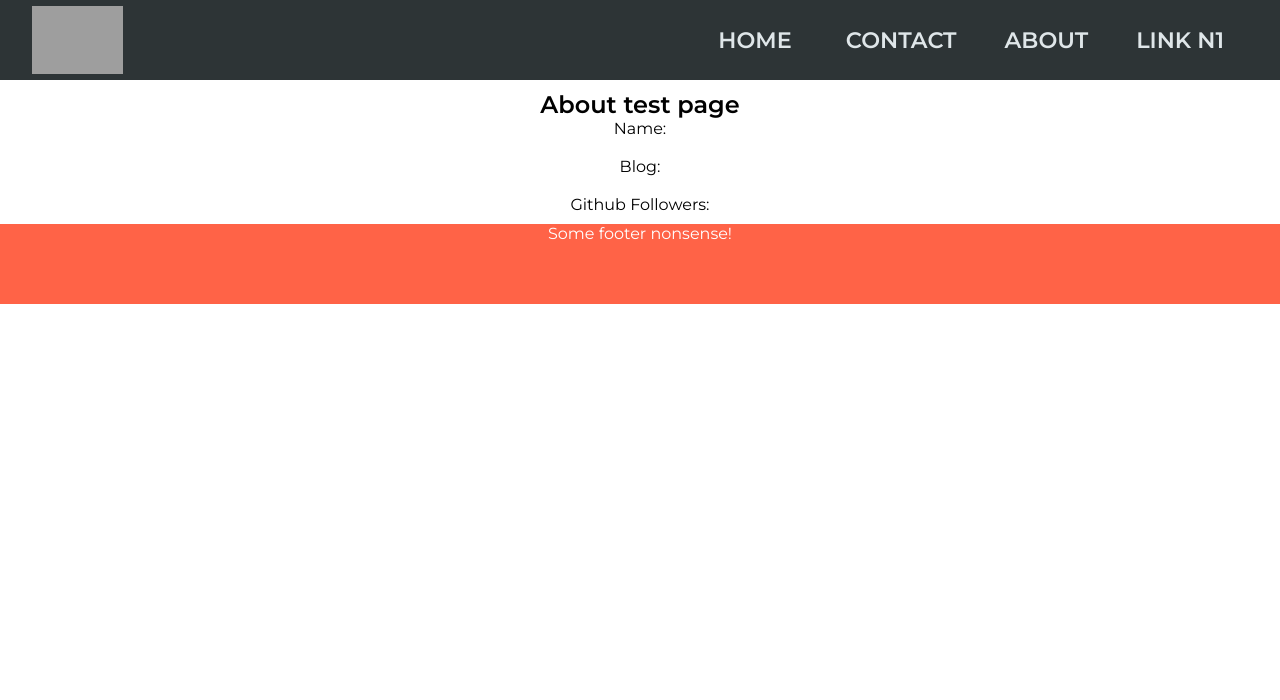
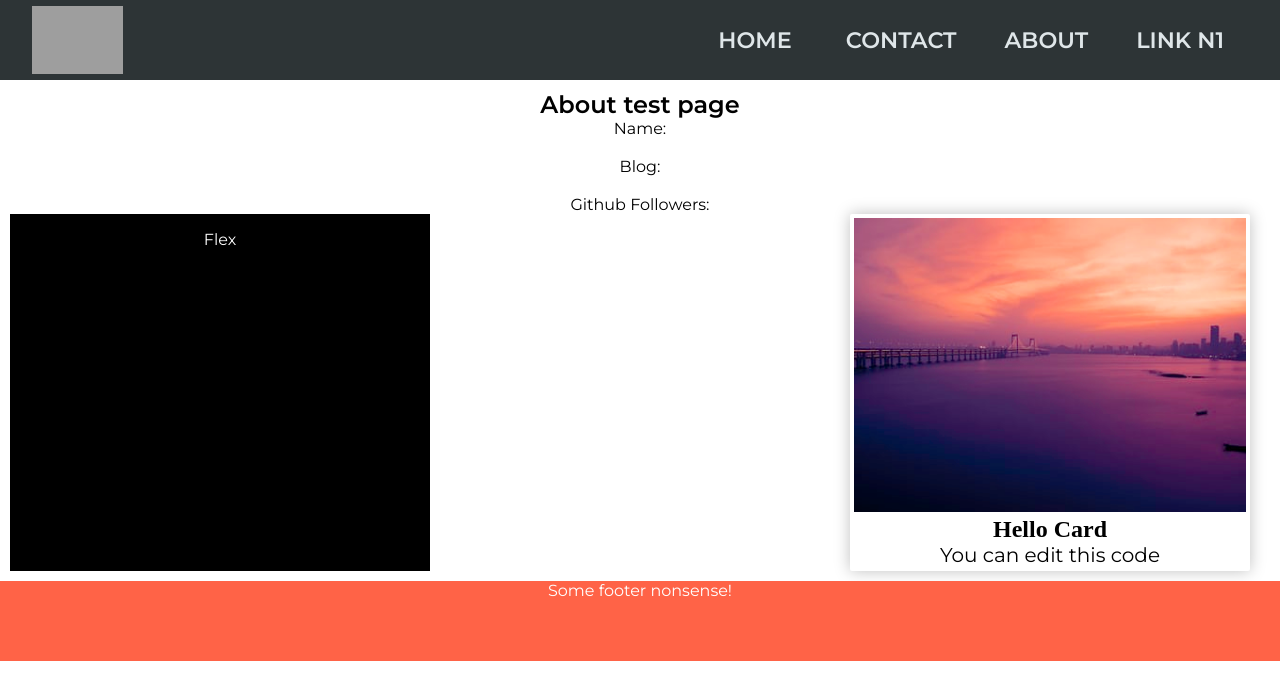
Before and after one commit to longvd89/redux-hook, a React (Create React App) app: page /about in a window 1280 px wide. Shown: the top 700 px of the page. Built offline with nearby package versions, Linux system fonts and the light colour scheme; no server answers; grey boxes are pictures that could not be loaded.

Commit message:
test rebass

```diff
--- a/package.json
+++ b/package.json
@@ -3,6 +3,7 @@
   "version": "0.1.0",
   "private": true,
   "dependencies": {
+    "@rebass/forms": "^4.0.6",
     "axios": "^0.19.0",
     "dotenv": "^8.2.0",
     "react": "^16.11.0",
@@ -11,6 +12,7 @@
     "react-router-dom": "^5.1.2",
     "react-scripts": "3.2.0",
     "react-spring": "^8.0.27",
+    "rebass": "^4.0.7",
     "redux": "^4.0.4",
     "redux-logger": "^3.0.6",
     "redux-thunk": "^2.3.0",
--- a/src/components/About.jsx
+++ b/src/components/About.jsx
@@ -1,11 +1,15 @@
 import React, {Component} from 'react';
 import GithubData from './GithubData';
+import CardItem from './partial/CardItem';
+import image from '../assets/photo.jpeg'
 function About() {
     return (
         <React.Fragment>
             <h2>About test page</h2>
             <GithubData/>
+            <CardItem image={image} title ='Hello Card'/>
         </React.Fragment>
+
     );
 
 }
--- a/src/components/Contact.jsx
+++ b/src/components/Contact.jsx
@@ -1,10 +1,24 @@
 import React, {Component} from 'react';
 import Counter from './Counter';
+import { Label, Input } from '@rebass/forms'
+import {
+
+    Box,
+} from 'rebass';
 function Contact() {
     return (
         <React.Fragment>
             <h2>Contact test page</h2>
             <Counter/>
+            <Box>
+                <Label htmlFor='email'>Email</Label>
+                <Input
+                    id='email'
+                    name='email'
+                    type='email'
+                    placeholder='jane@example.com'
+                />
+            </Box>
         </React.Fragment>
     );
 
--- /dev/null
+++ b/src/components/partial/CardItem.js
@@ -0,0 +1,55 @@
+/**
+ * Created by vulong on 08/11/2019.
+ */
+import React from 'react';
+
+import {
+    Flex,
+    Box,
+    Card,
+    Image,
+    Heading,
+    Text
+} from 'rebass';
+
+const CardDemo = (props) =>{
+    return(
+    <Flex>
+        <Box
+            p={3}
+            width={1/3}
+            color='white'
+            bg='black'>
+            Flex
+        </Box>
+        <Box
+            p={3}
+            width={1/3}
+            color='white'
+            bg='secondary'>
+            Box
+        </Box>
+        <Box width={400}>
+            <Card
+                sx={{
+                    p: 1,
+                    borderRadius: 2,
+                    boxShadow: '0 0 16px rgba(0, 0, 0, .25)',
+                }}>
+                <Image src={props.image} />
+                <Box px={2}>
+                    <Heading as='h5'>
+                        {props.title}
+                    </Heading>
+                    <Text fontSize={3}>
+                        You can edit this code
+                    </Text>
+                </Box>
+            </Card>
+        </Box>
+    </Flex>
+
+    )
+};
+
+export default CardDemo;
```
Also changed, not shown: src/assets/photo.jpeg (added), 1 other file (tests, documents, lock files or other folders).
